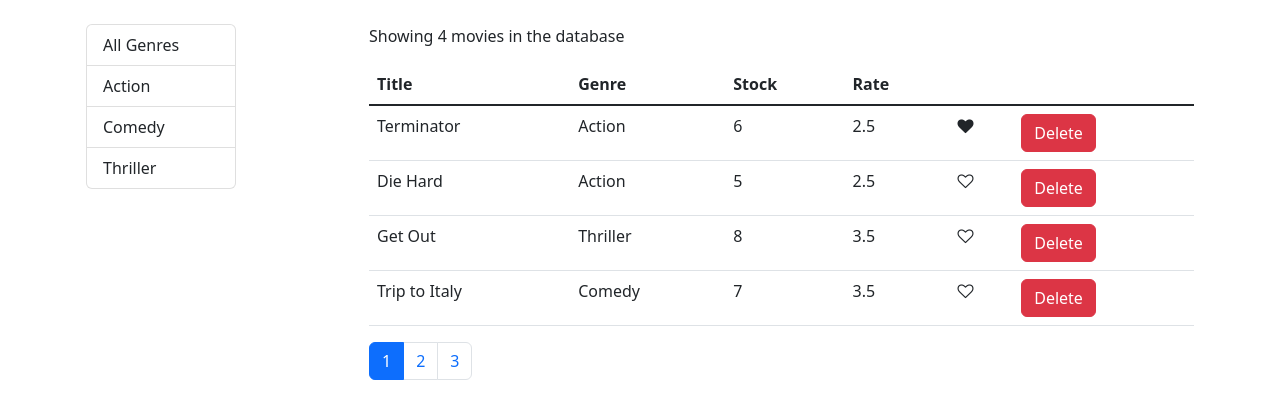
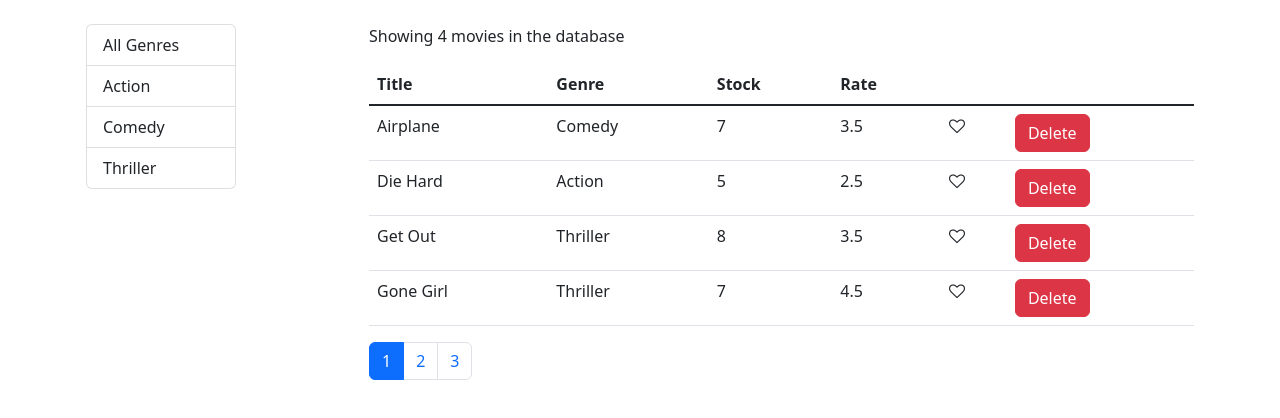
Before and after one commit to agurchu/vidly-project, a React (Vite) app: page / in a window 1280 px wide. Shown: the top 418 px of the page. Built offline with nearby package versions, Linux system fonts and the light colour scheme.

Commit message:
implementing Sorting

```diff
--- a/src/components/movies.jsx
+++ b/src/components/movies.jsx
@@ -1,6 +1,6 @@
 import React, { useEffect, useState } from "react";
 import { getMovies } from "../services/fakeMovieService";
-
+import _ from "lodash";
 import Pagination from "./common/pagination";
 import { paginate } from "../utility/paginate";
 import ListGroup from "./listGroup";
@@ -13,6 +13,7 @@ function Movies() {
   const [pageSize, setPageSize] = useState(4);
   const [currentPage, setCurrentPage] = useState(1);
   const [selectedGenre, setSelectedGenre] = useState(null);
+  const [sortColumn, setSortColumn] = useState({ path: "title", order: "asc" });
 
   useEffect(() => {
     const genres = [{ name: "All Genres", _id: "" }, ...getGenres()];
@@ -43,7 +44,8 @@ function Movies() {
     selectedGenre && selectedGenre._id
       ? movies.filter((m) => m.genre._id === selectedGenre._id)
       : movies;
-  const movieItems = paginate(filtered, currentPage, pageSize);
+  const sorted = _.orderBy(filtered, [sortColumn.path], [sortColumn.order]);
+  const movieItems = paginate(sorted, currentPage, pageSize);
 
   const handleGenreSelect = (genre) => {
     setSelectedGenre(genre);
@@ -51,7 +53,14 @@ function Movies() {
   };
 
   const handleSort = (path) => {
-    console.log(path);
+    const newSortColumn = { ...sortColumn };
+    if (newSortColumn.path === path) {
+      newSortColumn.order = newSortColumn.order === "asc" ? "desc" : "asc";
+    } else {
+      newSortColumn.path = path;
+      newSortColumn.order = "asc";
+    }
+    setSortColumn(newSortColumn);
   };
 
   return (
```
